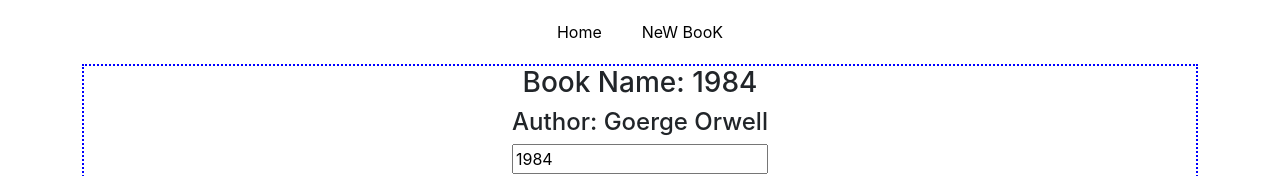
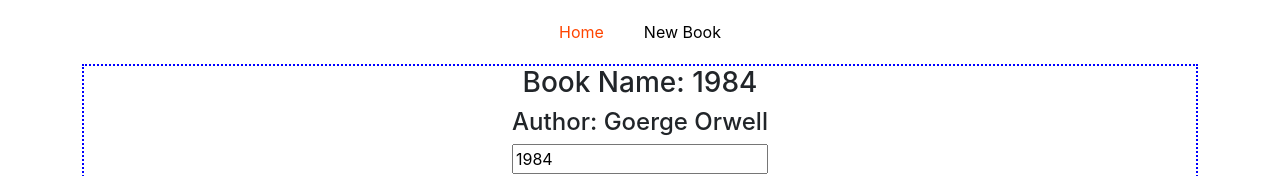
Before and after one commit to majedulleon/my-react-redo, a React (Create React App) app: page / in a window 1280 px wide. Shown: the top 176 px of the page. Built offline with nearby package versions, Linux system fonts and the light colour scheme.

Commit message:
Some changes before

```diff
--- a/src/App.css
+++ b/src/App.css
@@ -27,3 +27,9 @@
   text-decoration: none;
   color: black;
 }
+
+.nav-bar a:hover,
+a:active,
+a.active {
+  color: orangered;
+}
--- a/src/Components/MainComponent.js
+++ b/src/Components/MainComponent.js
@@ -2,7 +2,7 @@
 import booklists from "../assets/booklists";
 import BookList from "./lists/BookList";
 import NewBook from "./representational/NewBook";
-import { Route } from 'react-router-dom';
+import { Route, NavLink } from 'react-router-dom';
 
 
 class MainComponent extends Component {
@@ -43,15 +43,15 @@
 
         return (
             <div className='App' >
-                <div className="nav-bar">
+                <nav className="nav-bar">
                     <ul>
-                        <li><a href="/">Home</a></li>
-                        <li><a href="/new-book">NeW BooK</a></li>
+                        <li><NavLink to="/" exact>Home</NavLink></li>
+                        <li><NavLink to="/new-book">New Book</NavLink></li>
                     </ul>
-                </div>
+                </nav>
 
                 <Route path="/" exact render={() => books} />
-                <Route path="/new-book" exact render={() => <NewBook />} />
+                <Route path="/new-book" exact component={NewBook} />
 
             </div >
 
--- a/src/Components/representational/NewBook.js
+++ b/src/Components/representational/NewBook.js
@@ -1,6 +1,7 @@
 import React from "react";
 
-let NewBook = () => {
+let NewBook = (props) => {
+    console.log(props);
     return (
         <div>
             <h2>New Book Entry</h2>
```
